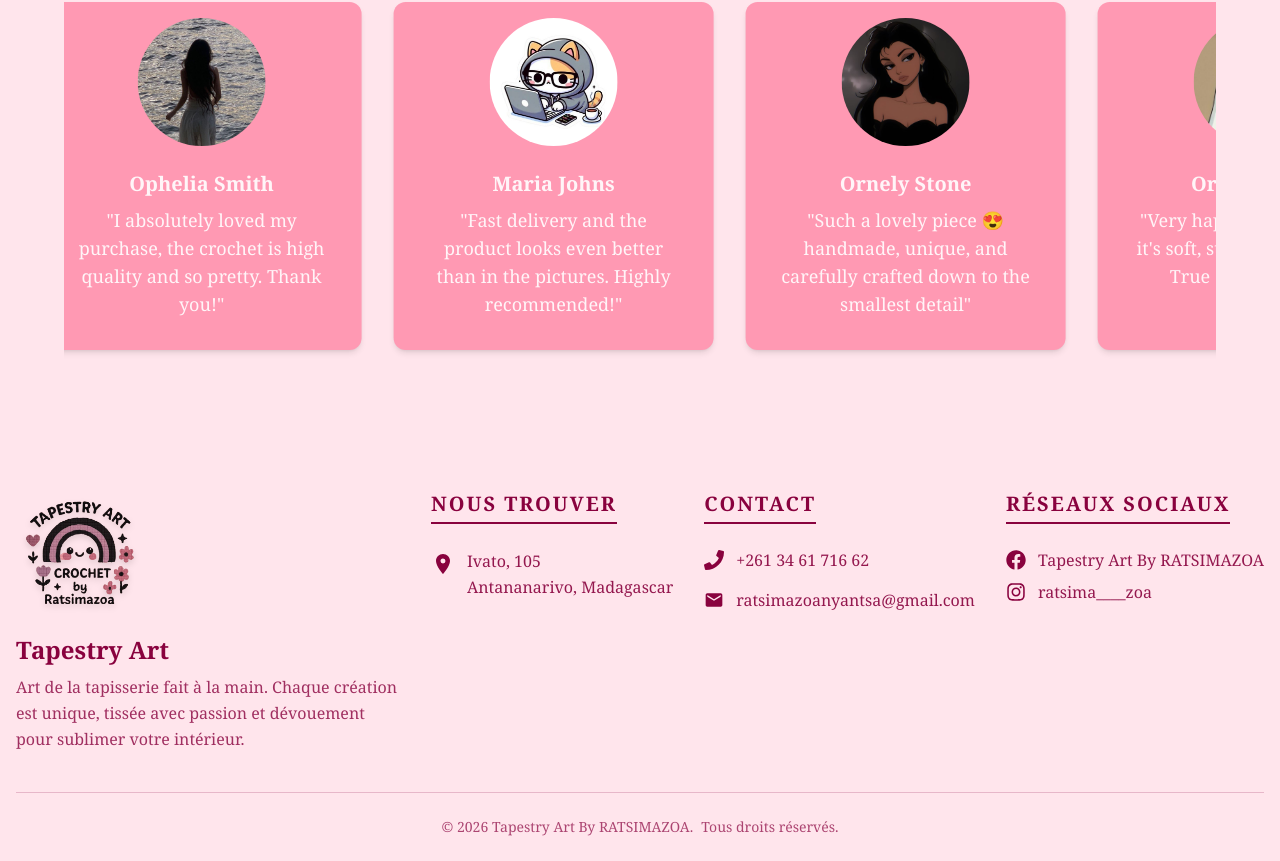
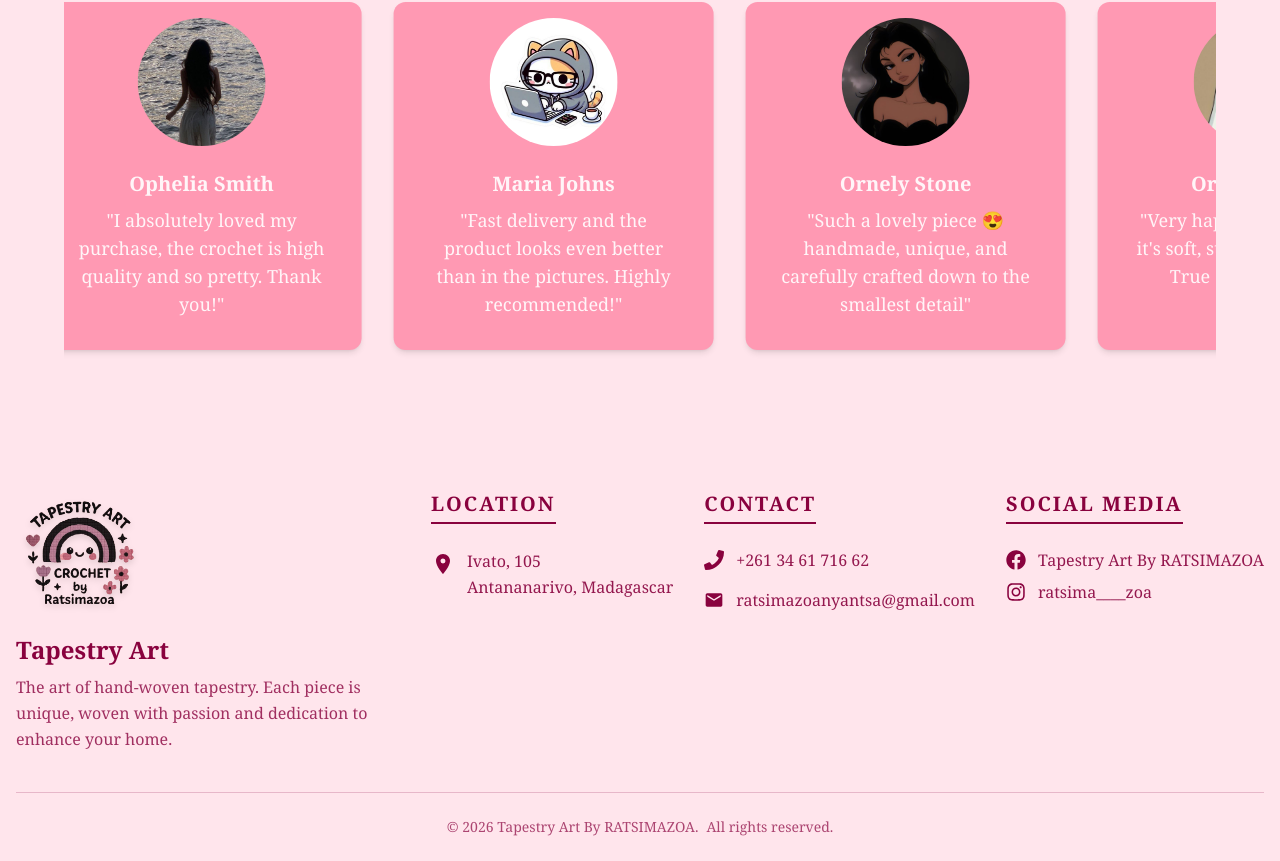
Before and after one commit to Mayah8124/RATSIMAZOA-Tapestry-Art, a React (Vite) app: page / in a window 1280 px wide. Shown: the part 2582-3443 px from the top of the page. Built offline with nearby package versions, Linux system fonts and the light colour scheme.

Commit message:
fix: change french to english text

```diff
--- a/src/pages/Contact.jsx
+++ b/src/pages/Contact.jsx
@@ -18,8 +18,8 @@ const Contact = forwardRef((props, ref) => {
                     <div className='flex flex-col text-center md:text-left'>
                         <h2 className="text-2xl font-bold mb-2">Tapestry Art</h2>
                             <p className="text-center md:text-left opacity-80 leading-relaxed">
-                                Art de la tapisserie fait à la main.
-                                Chaque création est unique, tissée avec passion et dévouement pour sublimer votre intérieur.
+                                The art of hand-woven tapestry.
+                                Each piece is unique, woven with passion and dedication to enhance your home.
                             </p>
                     </div>
                 </div>
@@ -27,7 +27,7 @@ const Contact = forwardRef((props, ref) => {
                 {/* Nous trouver */}
                 <div className="flex flex-col items-center md:items-start">
                     <h3 className="text-xl font-bold mb-4 uppercase tracking-widest border-b-2 border-title-secondary pb-1">
-                        Nous trouver
+                        Location
                     </h3>
                     <div className="flex items-start gap-3 mt-2">
                         <MdLocationOn className="text-title-secondary text-2xl shrink-0 mt-1" />
@@ -62,7 +62,7 @@ const Contact = forwardRef((props, ref) => {
                 {/* Réseaux sociaux */}
                 <div className="flex flex-col items-center md:items-start">
                     <h3 className="text-xl font-bold mb-4 uppercase tracking-widest border-b-2 border-title-secondary pb-1">
-                        Réseaux sociaux
+                        Social media
                     </h3>
                     <a
                         href="https://www.facebook.com/profile.php?id=61578605880168&locale=fr_FR"
@@ -91,7 +91,7 @@ const Contact = forwardRef((props, ref) => {
                 <hr className="border-t border-title-primary opacity-20" />
                 <div className="py-6 text-center text-sm opacity-70 flex flex-col md:flex-row justify-center items-center gap-2">
                     <p>&copy; {new Date().getFullYear()} Tapestry Art By RATSIMAZOA.</p>
-                    <p>Tous droits réservés.</p>
+                    <p>All rights reserved.</p>
                 </div>
             </div>
         </section>
```
